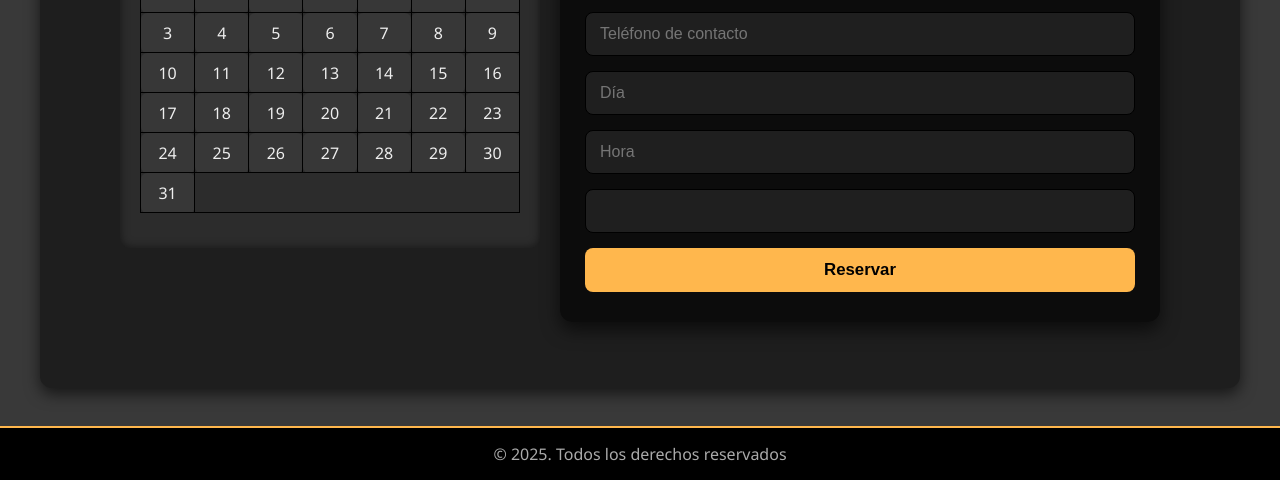
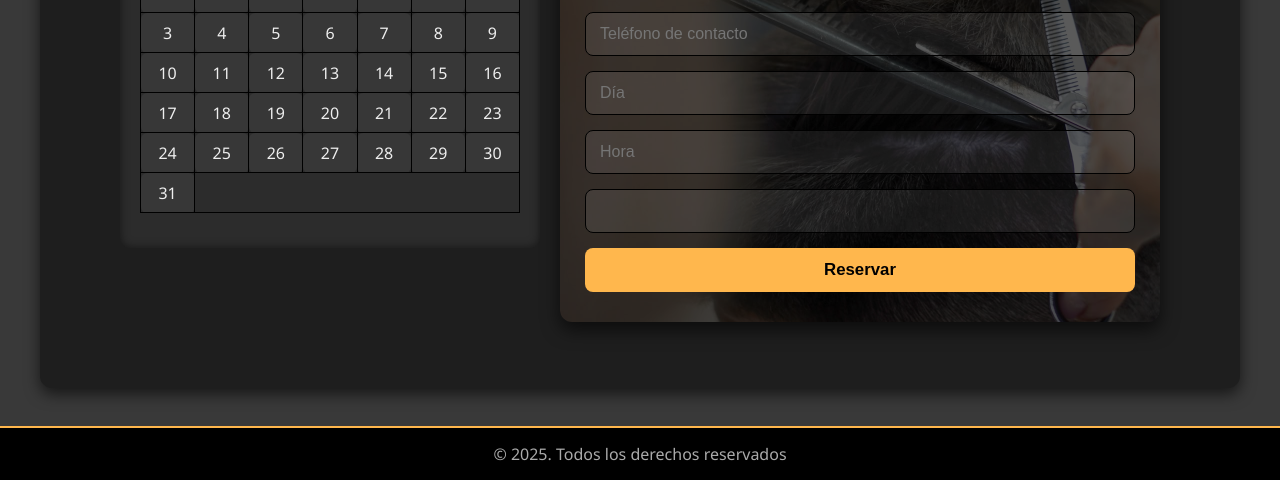
Before and after one commit to fernandadaroch28-lgtm/Barber-Studio, a plain HTML site: page calendario.html in a window 1280 px wide. Shown: the part 320-800 px from the top of the page. Drawn offline with Linux system fonts and the light colour scheme.

Commit message:
Update calendario.html

```diff
--- a/calendario.html
+++ b/calendario.html
@@ -36,7 +36,7 @@
   <!-- Formulario -->
   <div class="formulario">
 	  <div class="imagen">
-      <img src="../../Desktop/PaginaWebBarberStudio/Gmail (1)/barberoooo.jpg" alt="Barbería" />
+      <img src="barberoooo.jpg" alt="Barbería" />
     </div>
     <h2>Reserva tu hora</h2>
     <form id="formulario-reserva" action="https://formspree.io/f/xdkdpdzd" method="POST">
```
